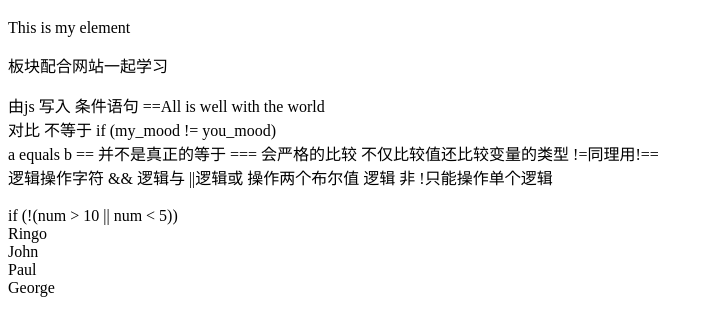
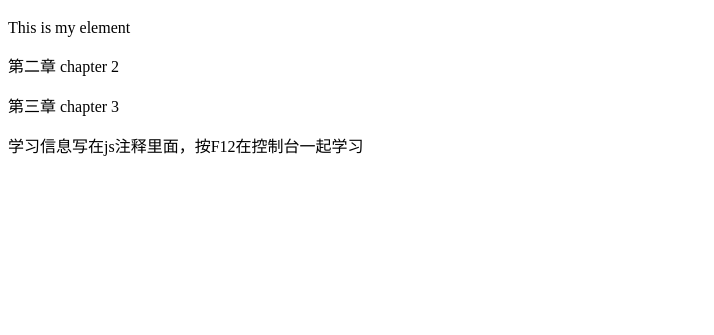
Before and after one commit to zfyazyzlh/www, a plain HTML site: page study/javascript/javascript.html in a window 1280 px wide. Shown: the part 61-396 px from the top of the page, without its empty margins (0-714 px from the left). Drawn offline with Linux system fonts and the light colour scheme.

Commit message:
更改文件名称，续写第三章

```diff
--- a/study/javascript/javascript.html
+++ b/study/javascript/javascript.html
@@ -7,8 +7,12 @@
   <body>
     <h1>javascript</h1>
     <div id="myelement">This is my element</div>
-
-    <p>板块配合网站一起学习</p>
-    <script src='demofile.js'></script>
+    <div>
+      <p>第二章 chapter 2</p>
+      <p>第三章 chapter 3</p>
+    </div>
+    <p>学习信息写在js注释里面，按F12在控制台一起学习</p>
+    <script src="chapter_3_Demo.js"></script>
+    <script src='../wwwDemo.js'></script>
   </body>
 </html>
```
Also changed, not shown: study/javascript/chapter_2_Demo.js (renamed from study/javascript/demofile.js, +11 -11 lines), study/javascript/chapter_3_Demo.js (added, +70 -0 lines), study/wwwDemo.js (added, +11 -0 lines), 1 other file.
